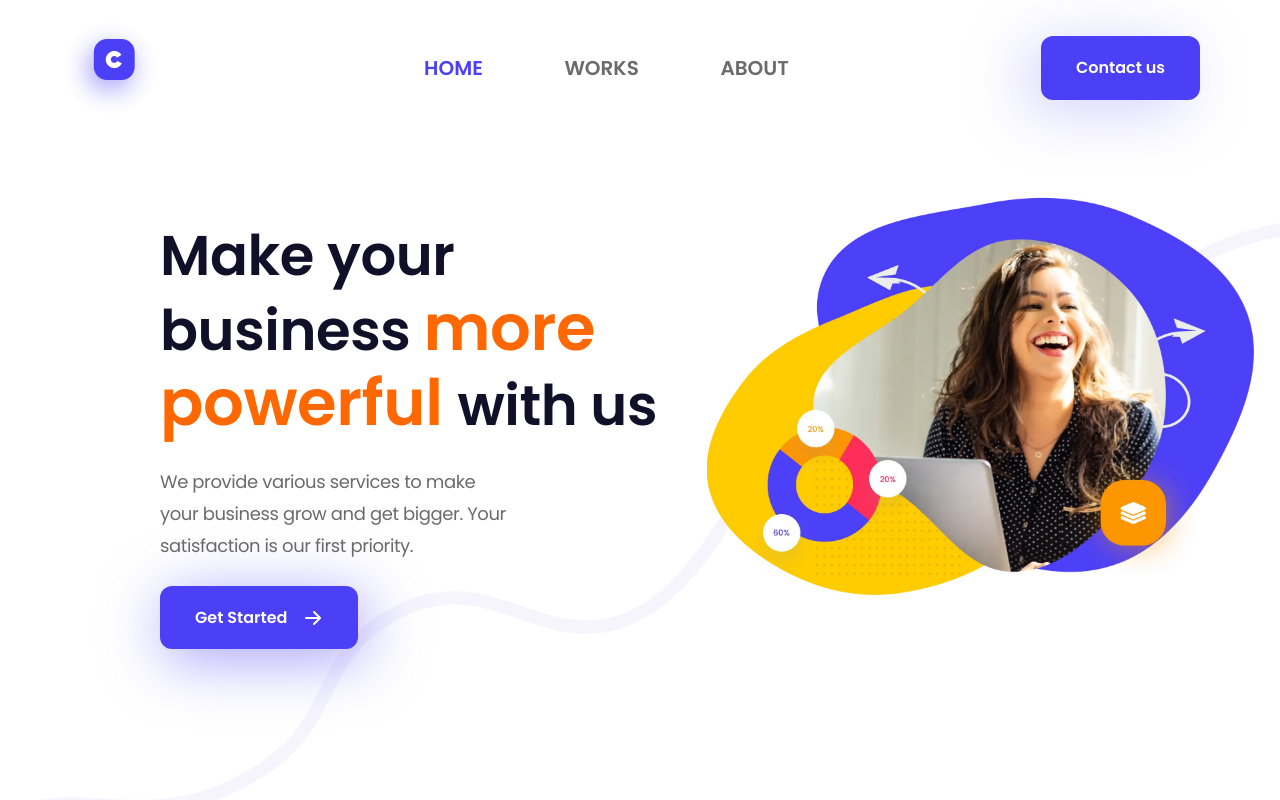
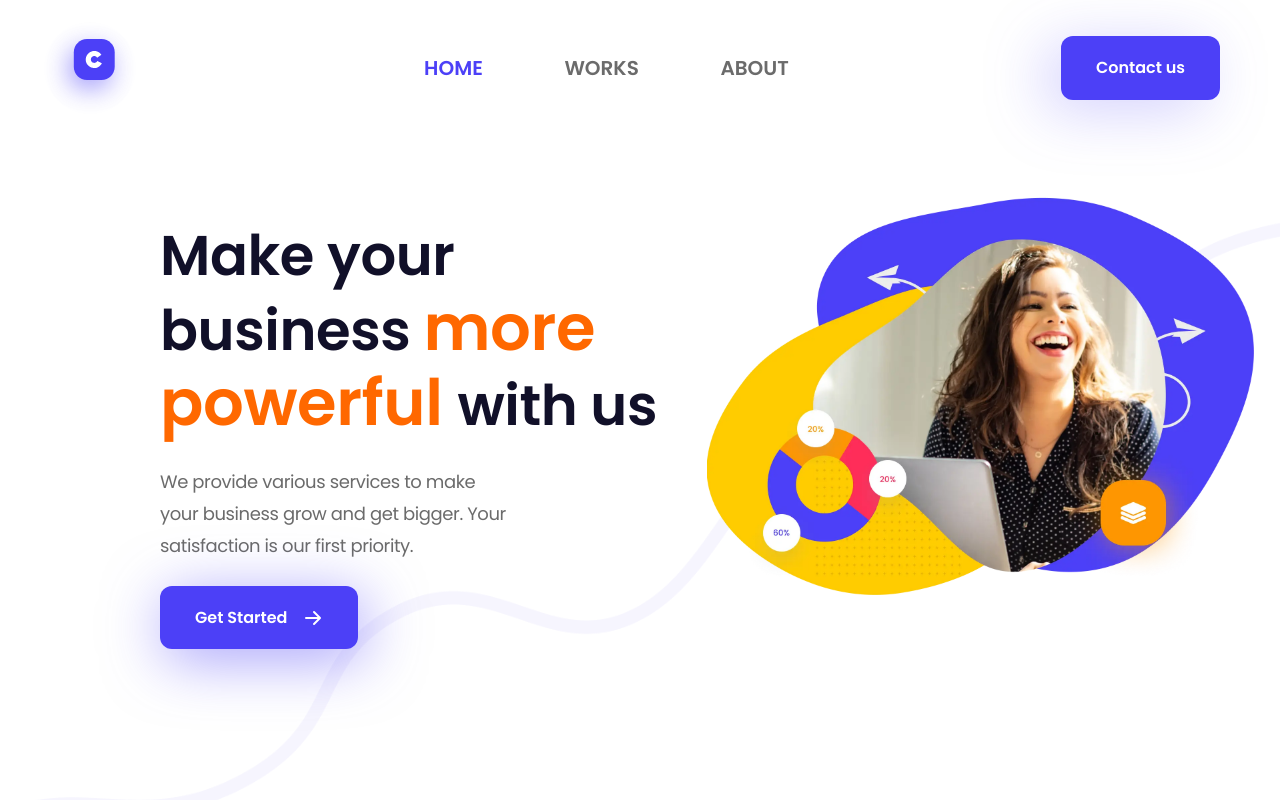
Before and after one commit to mohsin-mustafa/mohsin-creative-agency-web-app, a React (Create React App) app: page / in a window 1280 px wide. Shown: the top 800 px of the page. Built offline with nearby package versions, Linux system fonts and the light colour scheme.

Commit message:
large screen navbar padding increase

```diff
--- a/src/components/navbar/navbar.js
+++ b/src/components/navbar/navbar.js
@@ -49,7 +49,7 @@ export default function Navbar() {
 
         <div>
 
-            <div className="sticky top-0 w-full h-20  z-[100%]  container max-w-[1160px] mx-auto px-5 mt-7">
+            <div className="sticky top-0 w-full h-20  z-[100%]  container max-w-[1160px] mx-auto px-5 lg:px-8 xl:px-0 mt-7">
 
 
                 <div className="flex  justify-between items-center w-full h-full  py-10  ">
```
